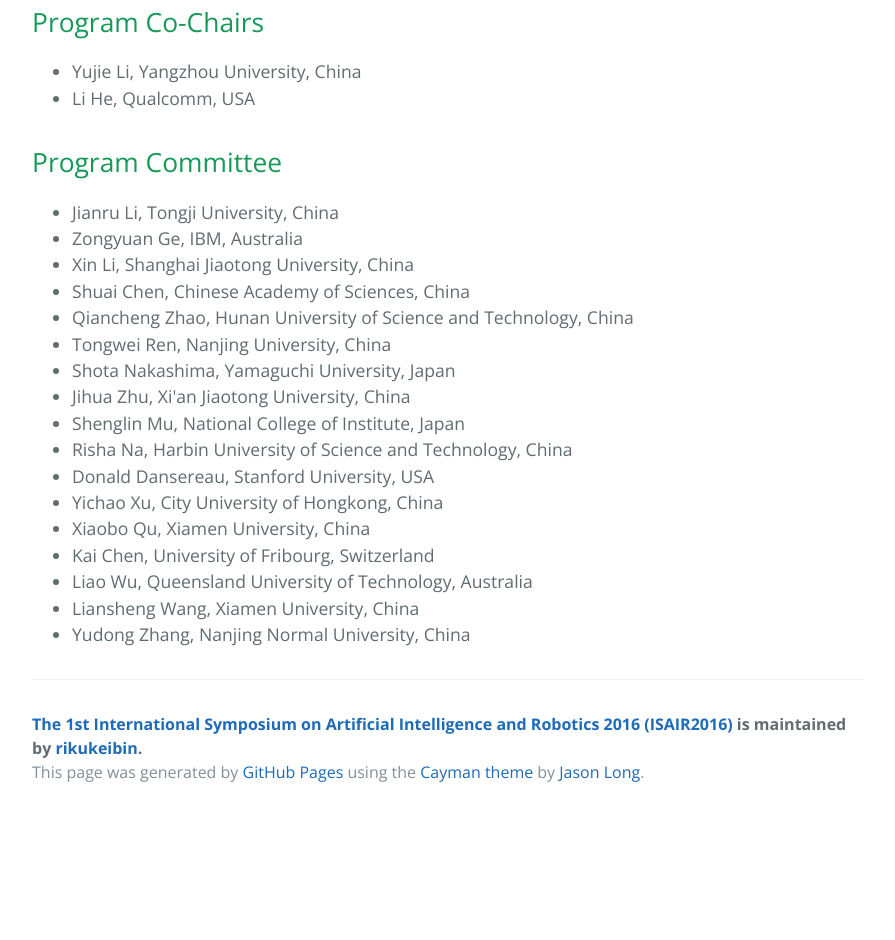
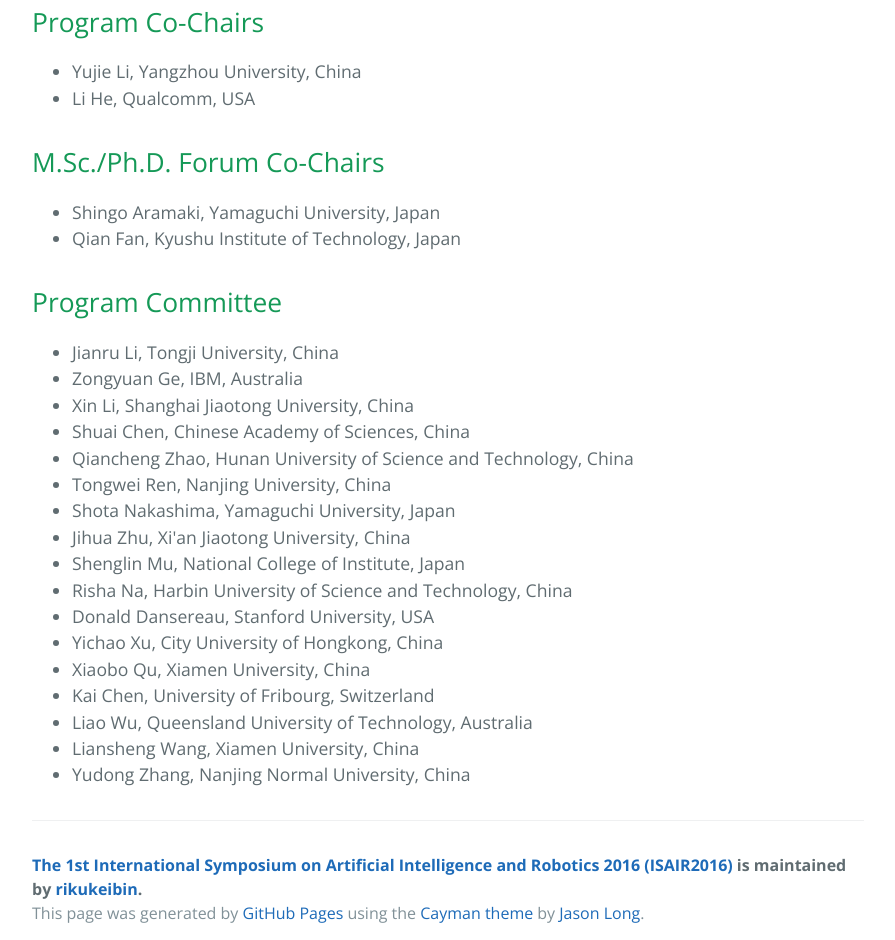
Before and after one commit to rikukeibin/air2016, a plain HTML site: page index.html in a window 1280 px wide. Shown: the part 3116-4056 px from the top of the page, without its empty margins (192-1087 px from the left). Before the commit the page ends 3932 px from the top, so only its background shows below. Drawn offline with nearby package versions, Linux system fonts and the light colour scheme.

Commit message:
Create gh-pages branch via GitHub

```diff
--- a/index.html
+++ b/index.html
@@ -127,6 +127,14 @@
 </ul>
 
 <h2>
+<a id="mscphd-forum-co-chairs" class="anchor" href="#mscphd-forum-co-chairs" aria-hidden="true"><span aria-hidden="true" class="octicon octicon-link"></span></a>M.Sc./Ph.D. Forum Co-Chairs</h2>
+
+<ul>
+<li>Shingo Aramaki, Yamaguchi University, Japan</li>
+<li>Qian Fan, Kyushu Institute of Technology, Japan</li>
+</ul>
+
+<h2>
 <a id="program-committee" class="anchor" href="#program-committee" aria-hidden="true"><span aria-hidden="true" class="octicon octicon-link"></span></a>Program Committee</h2>
 
 <ul>
```
Also changed, not shown: params.json (+1 -1 lines).
